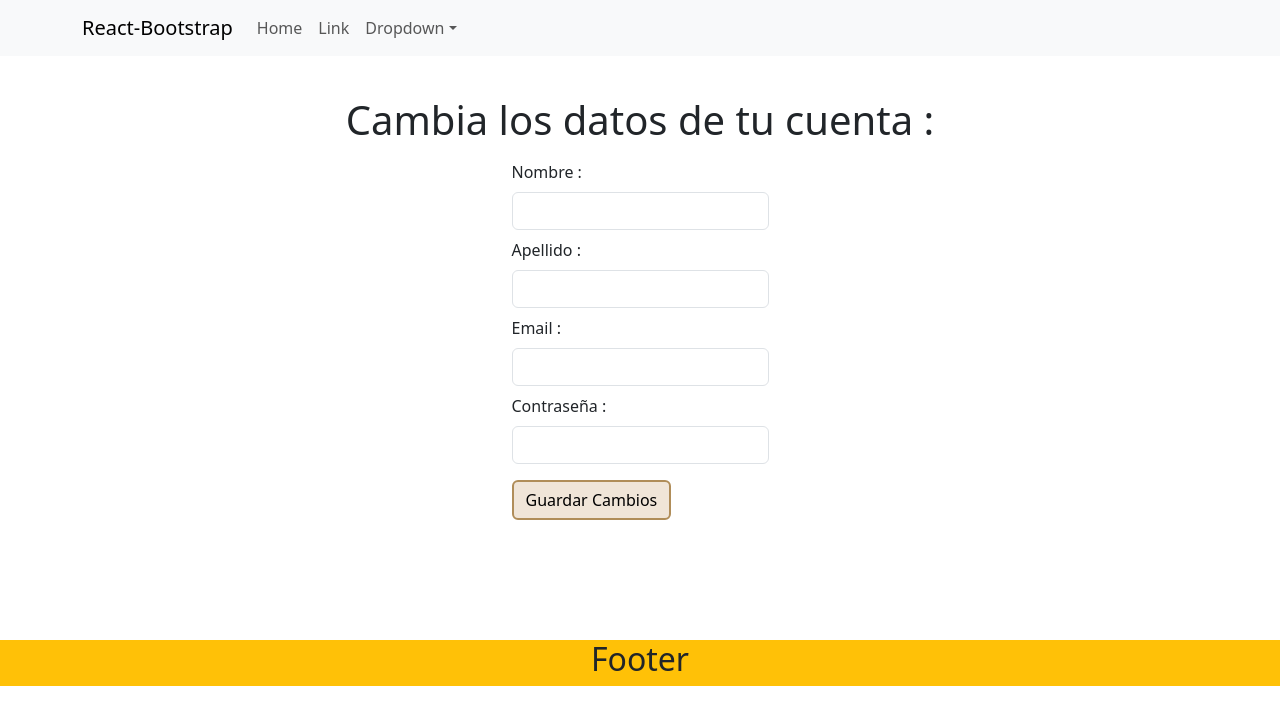
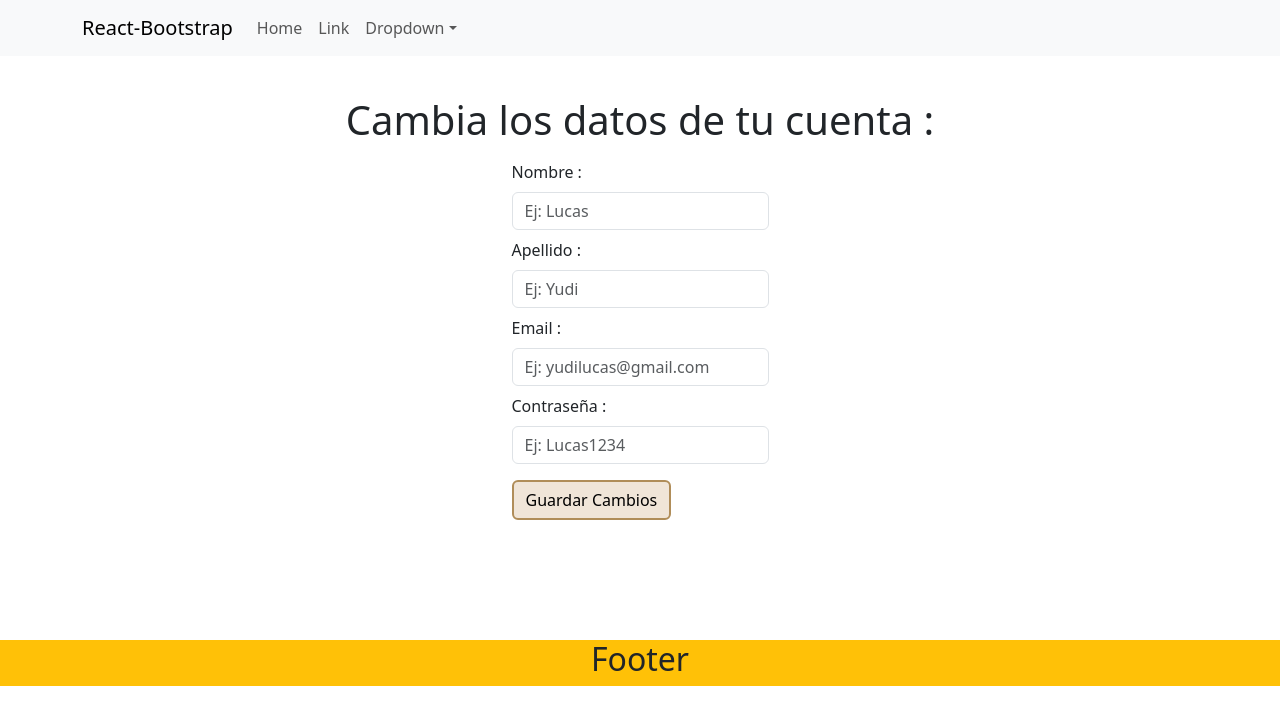
Before and after one commit to djauguust/Grupo2-TP3-Front-Restaurant-RollingCode, a React (Vite) app: page /Configurar-Cuenta in a window 1280 px wide. Shown: the top 724 px of the page. Built offline with nearby package versions, Linux system fonts and the light colour scheme.

Commit message:
Valide los input para que salga un mensaje de cual es el error

```diff
--- a/src/pages/Configurar-Cuenta/configurar-cuenta.jsx
+++ b/src/pages/Configurar-Cuenta/configurar-cuenta.jsx
@@ -49,6 +49,20 @@ const configurarCuenta = () => {
         RepetirContraseña : ""
     }
 
+    const formik = useFormik({
+        initialValues: valoresIniciales,
+        validationSchema : esquemaConfigurarCuenta,
+        validateOnChange: true,
+        validateOnBlur: true,
+        onSubmit: async (values) => {
+            try {
+
+            } catch (error) {
+                console.log(error);
+            }
+        }
+    })
+
   return (
     <>
     <div className='Contenedor-Cuerpo'>
@@ -58,26 +72,82 @@ const configurarCuenta = () => {
     <h3></h3>
     <Container>
         <div className='Contenedor-Form d-flex justify-content-center mt-3'>
-        <Form>
+        <Form onSubmit={formik.handleSubmit} noValidate>
         <Stack gap={2}>
             <Form.Group>
                 <Form.Label>Nombre :</Form.Label>
-                <Form.Control />
+                <Form.Control type='text' placeholder='Ej: Lucas' id='Nombre'
+                {...formik.getFieldProps("Nombre")}
+                className={clsx(
+                    "form-control",{
+                        "is-invalid" : formik.touched.Nombre && formik.errors.Nombre
+                    },{
+                        "is-valid" : formik.touched.Nombre && !formik.errors.Nombre
+                    }
+                )}
+                />
+                {formik.touched.Nombre && formik.errors.Nombre && (
+                <div>
+                    <span role="alert" className="text-danger">{formik.errors.Nombre}</span>
+                </div>
+                )}
             </Form.Group>
             <Form.Group>
                 <Form.Label>Apellido :</Form.Label>
-                <Form.Control />
+                <Form.Control type='text' placeholder='Ej: Yudi' id='Apellido'
+                {...formik.getFieldProps("Apellido")}
+                className={clsx(
+                    "form-control",{
+                        "is-invalid" : formik.touched.Apellido && formik.errors.Apellido
+                    },{
+                        "is-valid" : formik.touched.Apellido && !formik.errors.Apellido
+                    }
+                )}
+                />
+                {formik.touched.Apellido && formik.errors.Apellido && (
+                <div>
+                    <span role="alert" className="text-danger">{formik.errors.Apellido}</span>
+                </div>
+                )}
             </Form.Group>
             <Form.Group>
                 <Form.Label>Email :</Form.Label>
-                <Form.Control />
+                <Form.Control type='email' placeholder='Ej: yudilucas@gmail.com' id='Email'
+                {...formik.getFieldProps("Email")}
+                className={clsx(
+                    "form-control",{
+                        "is-invalid" : formik.touched.Email && formik.errors.Email
+                    },{
+                        "is-valid" : formik.touched.Email && !formik.errors.Email
+                    }
+                )}
+                />
+                {formik.touched.Email && formik.errors.Email && (
+                <div>
+                    <span role="alert" className="text-danger">{formik.errors.Email}</span>
+                </div>
+                )}
             </Form.Group>
             <Form.Group>
-                <Form.Label>Contraseña   :</Form.Label>
-                <Form.Control />
+                <Form.Label>Contraseña :</Form.Label>
+                <Form.Control type='text' placeholder='Ej: Lucas1234' id='Contraseña'
+                {...formik.getFieldProps("Contraseña")}
+                className={clsx(
+                    "form-control",{
+                        "is-invalid" : formik.touched.Contraseña && formik.errors.Contraseña
+                    },{
+                        "is-valid" : formik.touched.Contraseña && !formik.errors.Contraseña
+                    }
+                )}
+                />
+                {formik.touched.Contraseña && formik.errors.Contraseña && (
+                <div className='Div-Contraseña'>
+                    <span role="alert" className="text-danger">{formik.errors.Contraseña}</span>
+                </div>
+                )}
             </Form.Group>
         </Stack>
-            <Button className='btn-Volver mt-3'>Guardar Cambios</Button>
+            <Button className='btn-Volver mt-3' type='sumbit'>Guardar Cambios</Button>
         </Form>
         </div>
     </Container>
--- a/src/style/configurar-cuenta.css
+++ b/src/style/configurar-cuenta.css
@@ -56,3 +56,7 @@
 
     background: #B08D59 !important;
 }
+
+.Div-Contraseña{
+    max-width: 231px;
+}
```
